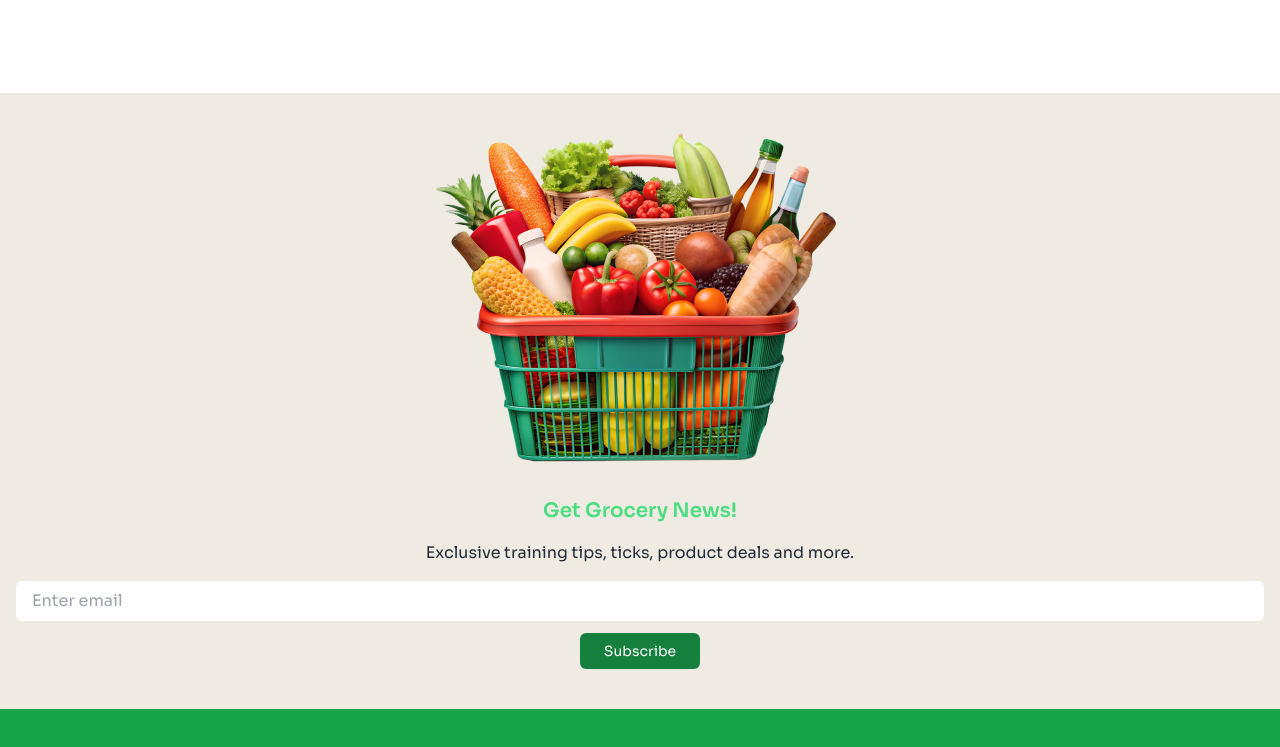
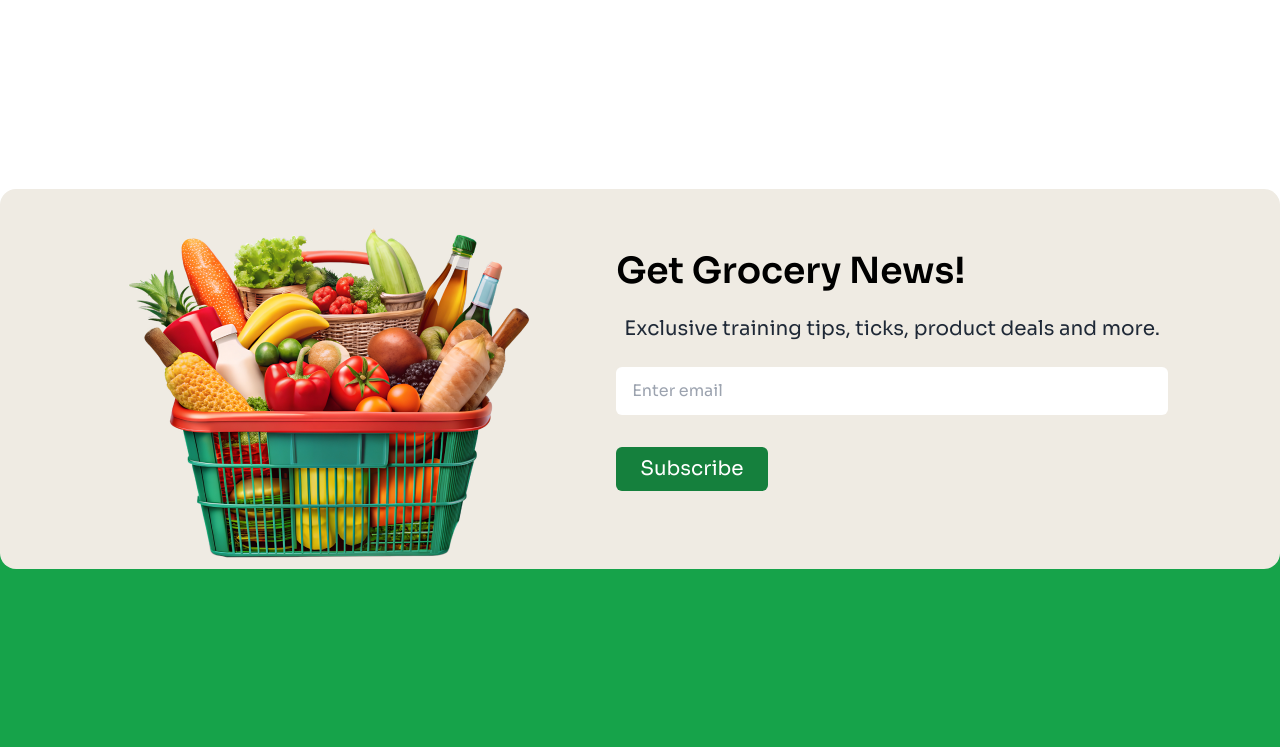
Before and after one commit to SHAHID-CP/Assignment_3, a plain HTML site: page Assignment/index.html in a window 1280 px wide. Shown: the part 2518-3265 px from the top of the page. Drawn offline with nearby package versions, Linux system fonts and the light colour scheme.

Commit message:
relative cm

```diff
--- a/Assignment/index.html
+++ b/Assignment/index.html
@@ -158,13 +158,13 @@
         </section>
 
         <section class="md:container mx-auto relative max-md:px-6 max-md:mx-6">
-            <div class=" bg-[#EFEBE3] absolute inset-x-0 -top-72  ">
+            <div class="md:flex justify-between items-center bg-[#EFEBE3] absolute inset-x-0 -top-72 md:-top-40 xl:-top-48  rounded-2xl md:px-10 lg:px-28">
                 <div><img class="mx-auto mt-8" src="../pic/vegetable-busket.png" alt=""></div>
                 <div>
-                    <h2 class="text-xl font-semibold text-center text-green-400 mt-6">Get Grocery News!</h2>
-                    <p class="text-base font-normal text-center my-4 px-2">Exclusive training tips, ticks, product deals and more.</p>
-                    <div class="flex justify-center px-4"><input type="text" placeholder="Enter email" class="w-full px-4 py-2 rounded-md"></div>
-                    <div class="flex justify-center mb-10 mt-3"><button class="text-sm font-normal text-center px-6 py-2 rounded-md bg-green-700 text-white">Subscribe</button></div>
+                    <h2 class="text-xl md:text-4xl font-semibold md:text-start text-center md:text-black text-green-400 mt-6">Get Grocery News!</h2>
+                    <p class="text-base md:text-xl font-normal text-center my-4 md:my-6 px-2">Exclusive training tips, ticks, product deals and more.</p>
+                    <div class="flex justify-center  md:justify-start md:px-0 px-4"><input type="text" placeholder="Enter email" class="w-full px-4 md:py-3 py-2 rounded-md"></div>
+                    <div class="flex justify-center md:justify-start mb-10 md:mt-8 mt-3"><button class="text-sm md:text-xl font-normal text-center px-6 py-2 rounded-md bg-green-700 text-white">Subscribe</button></div>
                 </div>
             </div>
         </section>
@@ -172,12 +172,6 @@
     </main>
 
     <footer class="bg-green-600 h-[41rem] ">
-        <!-- <section class="md:container mx-auto max-md:px-6">
-            Lorem ipsum, dolor sit amet consectetur adipisicing elit. Cum autem modi repellendus nobis numquam expedita hic. Ab amet consequuntur reprehenderit illo delectus iste fugit! Quibusdam facere nisi commodi laborum, quo vitae odit minima nulla. Maiores, exercitationem odit. Quaerat fuga dicta molestiae error iusto, sapiente voluptate dolor assumenda expedita, repellat hic quia accusantium labore optio earum et nulla dolore reprehenderit porro inventore quod odio dolorem, tenetur quam! Voluptate hic dolorum nisi quidem eligendi, pariatur magni magnam dolorem? Est, ipsam fugit labore saepe repellendus pariatur odit! Eligendi modi illum delectus culpa qui fugit et, porro molestiae, numquam, cumque fuga quam praesentium at.
-        </section> -->
-
-
-
 
     </footer>
 </body>
```
